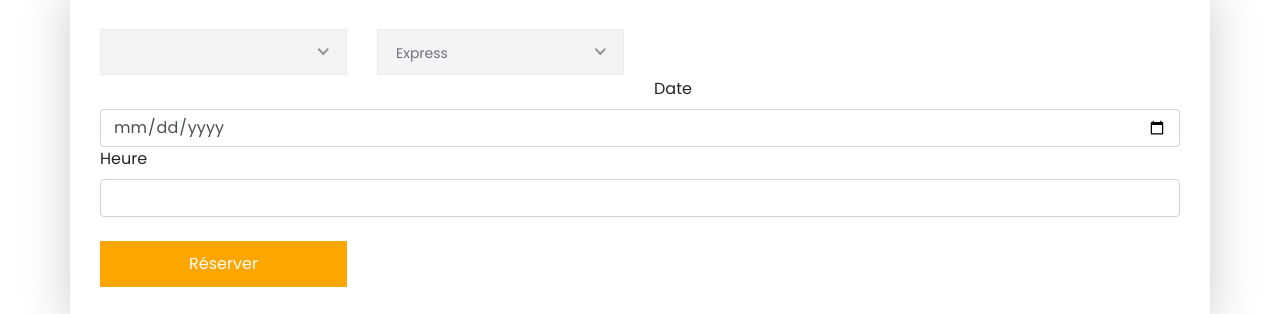
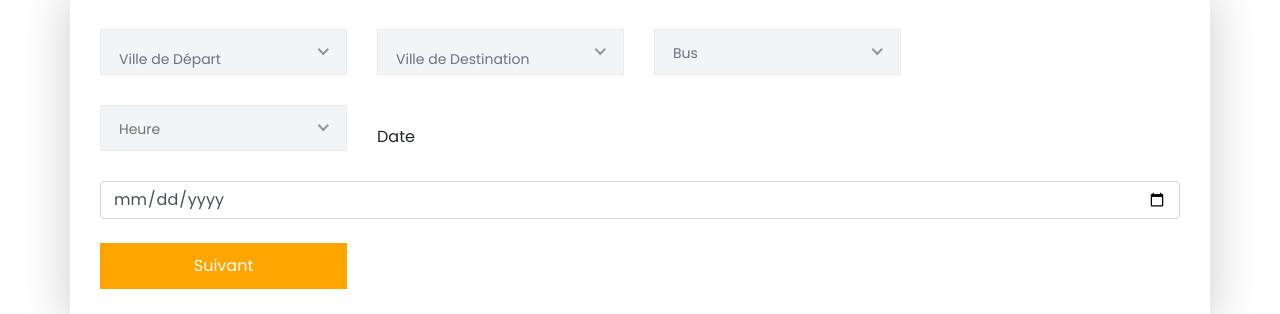
Before and after one commit to 227Mahaman/Dromadaire, a PHP site: page /dromadaire/index.php in a window 1280 px wide. Shown: the part 975-1289 px from the top of the page. Run offline with PHP 8.4, Linux system fonts and the light colour scheme; data that the repository does not hold is empty; some libraries are stand-ins or nearby versions.

Commit message:
reservation avec la séparation du depart et destination

```diff
--- a/index.php
+++ b/index.php
@@ -5,7 +5,7 @@ session_start();
 if (!empty($_GET['action'])) {
     extract($_GET);
     if ($action == "home") {
-        if($_POST){
+        if($_POST){// View Etape 1 de la Reservation
             $data = $_POST;
             //var_dump($data);
             //die();
@@ -28,14 +28,14 @@ if (!empty($_GET['action'])) {
             }
         }
         include_once('view/home_view.php');
-    } elseif ($action == "reservation") { //View Reservation
+    } elseif ($action == "reservation") { //View Etape 2 de la Reservation
         if($_POST){
             $data = $_POST;
             $reservation = array();
-            $reservation['etat'] = $data['etat'];
+            //$reservation['etat'] = $data['etat'];
             $reservation['place'] = $data['place'];
             $reservation['cout'] = $data['cout'];
-            unset($data['etat']);
+            //unset($data['etat']);
             unset($data['place']);
             unset($data['cout']);
             $manager  = new Manager();
--- a/view/home_view.php
+++ b/view/home_view.php
@@ -143,31 +143,46 @@ ob_start();
                     </div>
                     <form action="index.php?action=home" method="post" class="filter-form">
                         <div class="first-row">
-                            <select name="depart_destination" class="form-control col-lg-3">
-                            <option disabled>Ville de Départ et Destination</option>
+                            <select name="depart" class="form-control col-lg-3">
+                                <option disabled selected>Ville de Départ</option>
                                 <?php
-                            $data = Manager::getData("tarif", true)['data'];
+                                $data = Manager::getData("ville", true)['data'];
                                 // die(var_dump($data));
                                 if (is_array($data) || is_object($data)) {
                                     foreach ($data as $value) {
                                     ?>
-                                <option value="<?= $value['id_tarif']?>"><?= $value['code_tarif']?></option>
+                                    <option value="<?= $value['id_ville']?>"><?= $value['intitule']?></option>
+                                <?php } }?>
+                            </select>
+                            <select name="destination" class="form-control col-lg-3">
+                                <option disabled selected>Ville de Destination</option>
+                                <?php
+                                $data = Manager::getData("ville", true)['data'];
+                                // die(var_dump($data));
+                                if (is_array($data) || is_object($data)) {
+                                    foreach ($data as $value) {
+                                    ?>
+                                    <option value="<?= $value['id_ville']?>"><?= $value['intitule']?></option>
                                 <?php } }?>
                             </select>
                             <select name="bus">
-                                <option disabled>Bus</option>
+                                <option disabled selected>Bus</option>
                                 <option value="0">Express</option>
                                 <option value="1">Climatisé</option>
                             </select>
-                            <br><br>
+                            <select name="heure">
+                                <option disabled selected>Heure</option>
+                                <option value="05H">05H</option>
+                                <option value="06H">O6H</option>
+                                <option value="07H">07H</option>
+                                <option value="08H">O8H</option>
+                            </select>
+                            <br><br><br><br>
+                        </div>
+                        <div class="second-row">
                         <label>Date</label>
                         <input type="date" class="form-control" name="date">
-
-                            <label>Heure</label>
-                            <input type="text" class="form-control" name="heure">
                         <br>
-                        </div>
-                        <div class="second-row">
                             <!--<div class="form-group">
                                 <input type="text" class="form-control" name="" placeholder="Nom">
                             </div>
@@ -180,7 +195,7 @@ ob_start();
                             <div class="form-group">
                                 <input type="tel" class="form-control" name="" placeholder="(+227)00000000">
                             </div>-->
-                            <button type="submit" class="search-btn">Réserver</button>
+                            <button type="submit" class="search-btn">Suivant</button>
                         </div>
                     </form>
                 </div>
```
Also changed, not shown: view/reservation_view.php (+13 -7 lines). Lines whose indentation alone changed are shown as unchanged.
